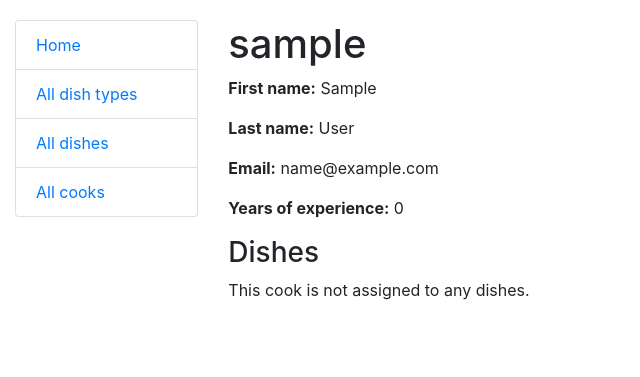
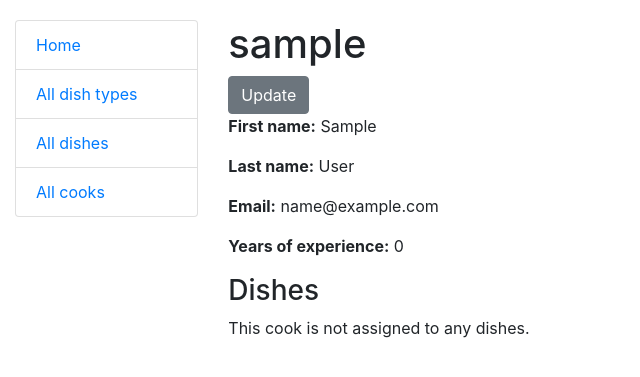
Before and after one commit to Arenkton/restaurant-kitchen-service, a Django app: page /cooks/1/ in a window 1280 px wide. Shown: the top 377 px of the page, without its empty margins (0-640 px from the left). Run offline with Django 5.2, Linux system fonts and the light colour scheme; the visitor is signed in with stand-in values (Sample User, id 1); data comes from the database, SQL or seed files in the repository; data that the repository does not hold is empty.

Commit message:
Add cook update functionality

```diff
--- a/kitchen/urls.py
+++ b/kitchen/urls.py
@@ -67,4 +67,9 @@ urlpatterns = [
         views.CookDetailView.as_view(),
         name="cook-detail",
     ),
+    path(
+        "cooks/<int:pk>/update/",
+        views.CookUpdateView.as_view(),
+        name="cook-update",
+    ),
 ]
--- a/kitchen/views.py
+++ b/kitchen/views.py
@@ -3,7 +3,7 @@ from django.contrib.auth.mixins import LoginRequiredMixin
 from django.views import generic
 from django.urls import reverse_lazy
 
-from kitchen.forms import DishTypeForm, DishForm, CookCreationForm
+from kitchen.forms import DishTypeForm, DishForm, CookCreationForm, CookUpdateForm
 from kitchen.models import DishType, Dish, Cook
 
 
@@ -86,3 +86,10 @@ class CookCreateView(LoginRequiredMixin, generic.CreateView):
     form_class = CookCreationForm
     template_name = "kitchen/cook_form.html"
     success_url = reverse_lazy("kitchen:cook-list")
+
+
+class CookUpdateView(LoginRequiredMixin, generic.UpdateView):
+    model = Cook
+    form_class = CookUpdateForm
+    template_name = "kitchen/cook_form.html"
+    success_url = reverse_lazy("kitchen:cook-list")
--- a/templates/kitchen/cook_detail.html
+++ b/templates/kitchen/cook_detail.html
@@ -2,6 +2,12 @@
 
 {% block content %}
   <h1>{{ cook.username }}</h1>
+
+  <a
+  href="{% url 'kitchen:cook-update' pk=cook.pk %}"
+  class="btn btn-secondary">
+    Update
+  </a>
 
   <p>
     <strong>First name:</strong>
```
Also changed, not shown: kitchen/forms.py (+12 -0 lines).
